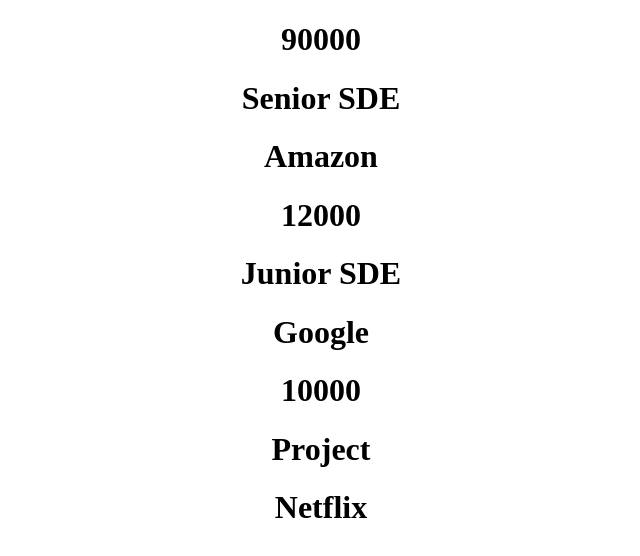
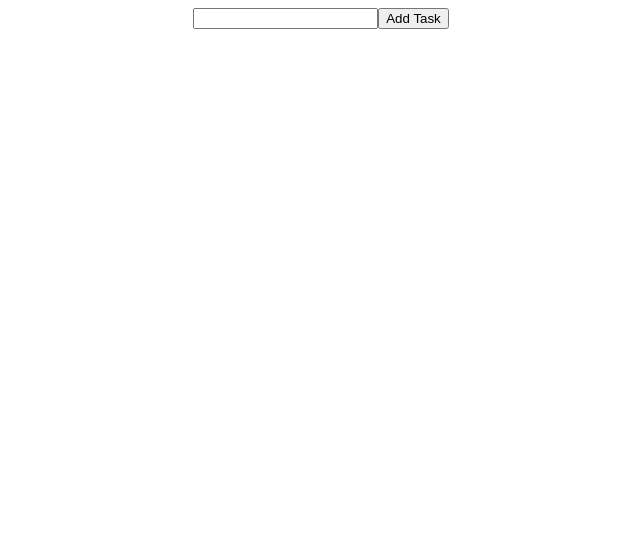
Before and after one commit to Jason852/ReactPracticePedro, a React (Create React App) app in the folder react-pedro-tech/: page / in a window 1280 px wide. Shown: the top 556 px of the page, without its empty margins (319-959 px from the left). Built offline with nearby package versions, Linux system fonts and the light colour scheme.

Commit message:
next part of class

```diff
--- a/react-pedro-tech/src/App.js
+++ b/react-pedro-tech/src/App.js
@@ -1,23 +1,44 @@
 import "./App.css";
+import { useState } from "react";
 
 function App() {
+  const [todoList, setTodoList] = useState([]);
+  const [newTask, setNewTask] = useState("");
+
+  const handleChange = (event) => {
+    setNewTask(event.target.value);
+  };
+
+  const addTask = () => {
+    setTodoList([...todoList, newTask]);
+  };
+
+  const deleteTask = (taskName) => {
+    const newTodoList = todoList.filter((task) => {
+      return task !== taskName;
+    });
+
+    setTodoList(newTodoList);
+  };
+
   return (
     <div className="App">
-      <Job salary={90000} position="Senior SDE" company="Amazon" />
-      <Job salary={12000} position="Junior SDE" company="Google" />
-      <Job salary={10000} position="Project" company="Netflix" />
+      <div className="addTask">
+        <input onChange={handleChange} />
+        <button onClick={addTask}>Add Task</button>
+      </div>
+      <div className="list">
+        {todoList.map((task) => {
+          return (
+            <div>
+              <h1>{task}</h1>
+              <button onClick={() => deleteTask(task)}>X</button>
+            </div>
+          );
+        })}
+      </div>
     </div>
   );
 }
 
-const Job = (props) => {
-  return (
-    <div>
-      <h1>{props.salary}</h1>
-      <h1>{props.position}</h1>
-      <h1>{props.company}</h1>
-    </div>
-  );
-};
-
 export default App;
```
